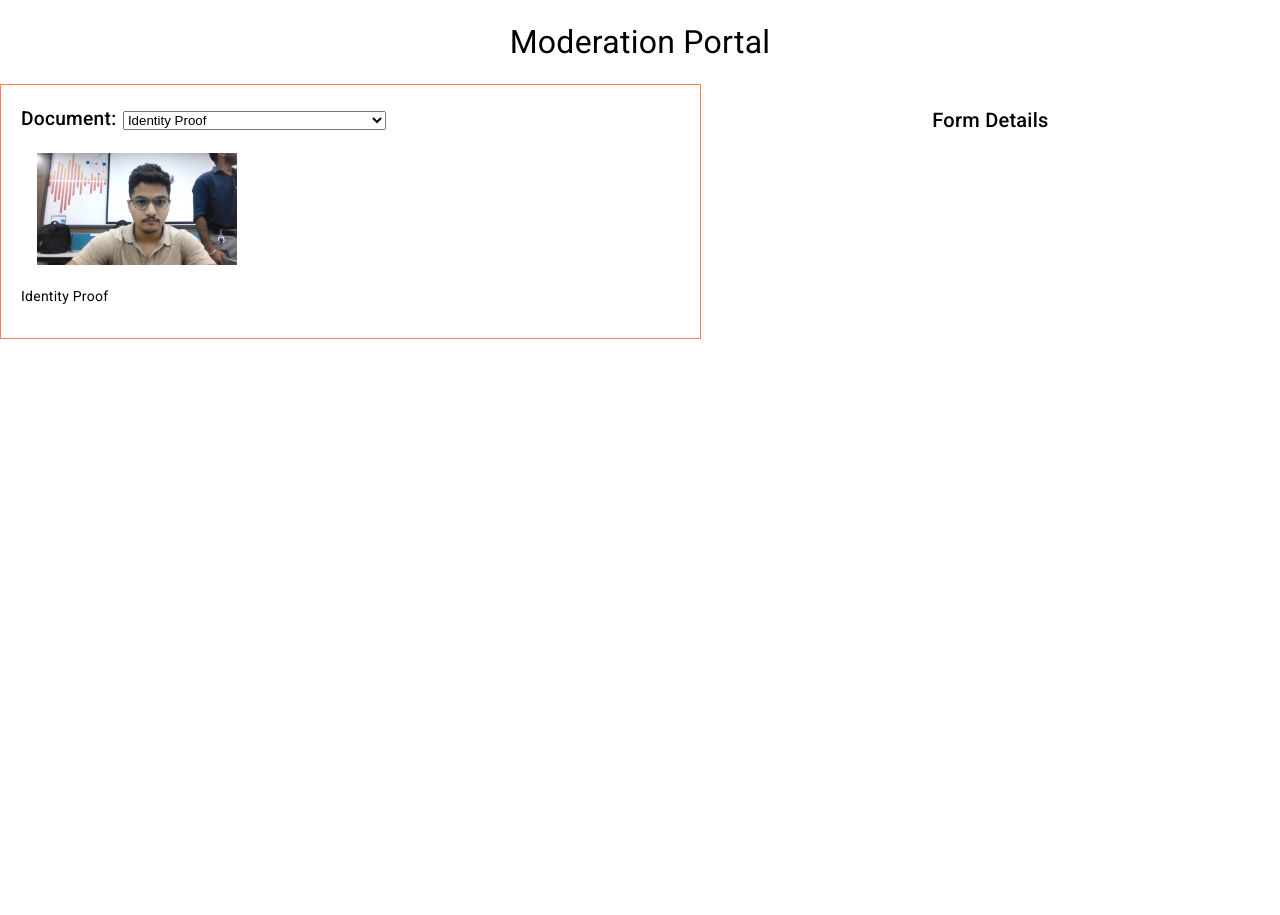
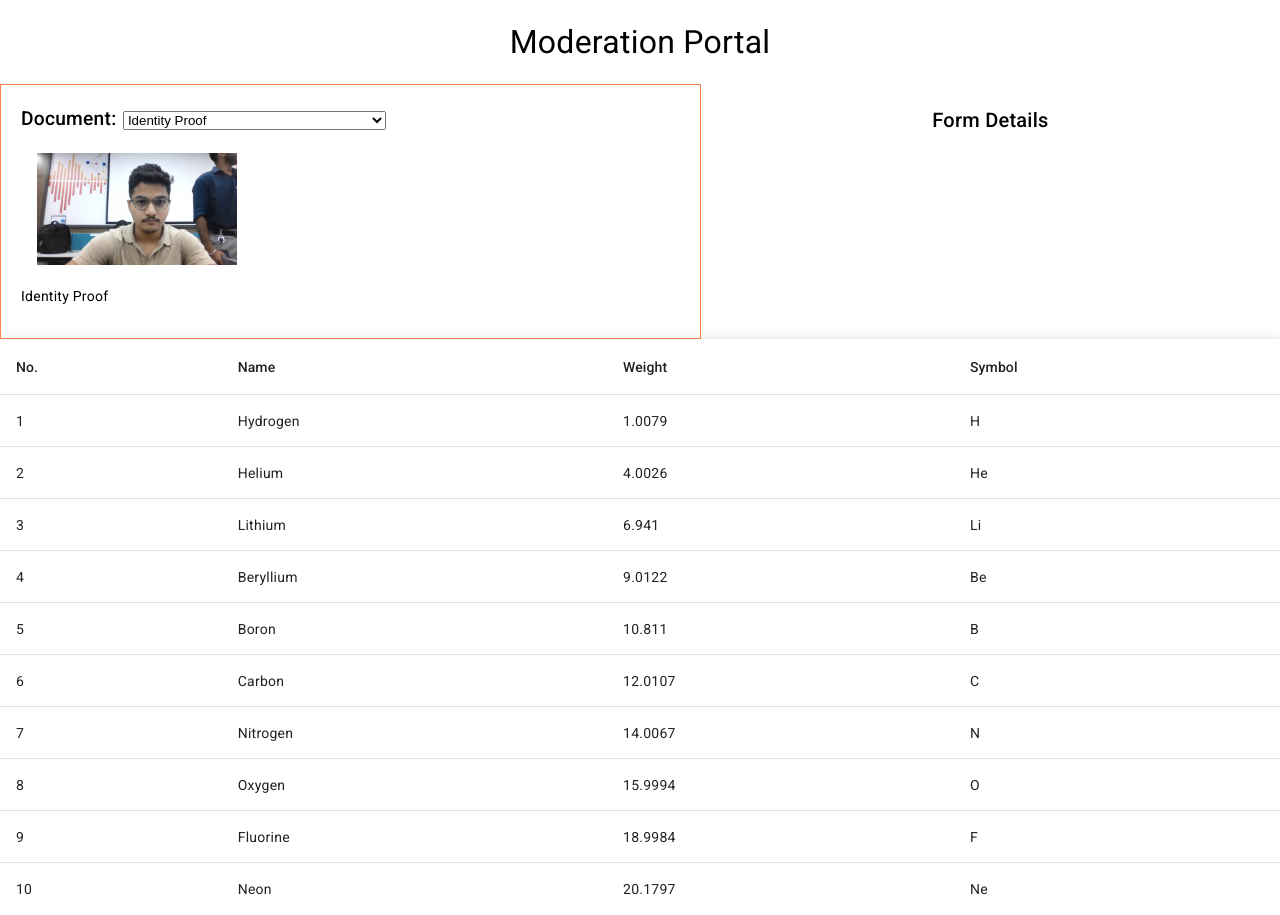
Before and after one commit to AbhitanshRIL/Mod-pro, an Angular app: page /list in a window 1280 px wide. Before the commit this address led to /. Before the commit the page ends 832 px from the top, so only its background shows below. Built offline with nearby package versions, Linux system fonts and the light colour scheme.

Commit message:
submission-table.component created

```diff
--- a/src/app/app-routing.module.ts
+++ b/src/app/app-routing.module.ts
@@ -1,7 +1,12 @@
 import { NgModule } from '@angular/core';
 import { RouterModule, Routes } from '@angular/router';
+import { SubmissionTableComponent } from './submission-table/submission-table.component';
 
-const routes: Routes = [];
+const routes: Routes = [
+  {path: '', pathMatch: 'full', redirectTo: 'list'},
+  {path: 'list', component: SubmissionTableComponent}
+
+];
 
 @NgModule({
   imports: [RouterModule.forRoot(routes)],
--- a/src/app/app.component.html
+++ b/src/app/app.component.html
@@ -1 +1,2 @@
 <app-moderation></app-moderation>
+<router-outlet></router-outlet>
--- /dev/null
+++ b/src/app/submission-table/submission-table.component.html
@@ -0,0 +1,32 @@
+<table mat-table [dataSource]="dataSource" class="mat-elevation-z8">
+
+    <!--- Note that these columns can be defined in any order.
+          The actual rendered columns are set as a property on the row definition" -->
+
+    <!-- Position Column -->
+    <ng-container matColumnDef="position">
+        <th mat-header-cell *matHeaderCellDef> No. </th>
+        <td mat-cell *matCellDef="let element"> {{element.position}} </td>
+    </ng-container>
+
+    <!-- Name Column -->
+    <ng-container matColumnDef="name">
+        <th mat-header-cell *matHeaderCellDef> Name </th>
+        <td mat-cell *matCellDef="let element"> {{element.name}} </td>
+    </ng-container>
+
+    <!-- Weight Column -->
+    <ng-container matColumnDef="weight">
+        <th mat-header-cell *matHeaderCellDef> Weight </th>
+        <td mat-cell *matCellDef="let element"> {{element.weight}} </td>
+    </ng-container>
+
+    <!-- Symbol Column -->
+    <ng-container matColumnDef="symbol">
+        <th mat-header-cell *matHeaderCellDef> Symbol </th>
+        <td mat-cell *matCellDef="let element"> {{element.symbol}} </td>
+    </ng-container>
+
+    <tr mat-header-row *matHeaderRowDef="displayedColumns"></tr>
+    <tr mat-row *matRowDef="let row; columns: displayedColumns;"></tr>
+</table>
--- /dev/null
+++ b/src/app/submission-table/submission-table.component.ts
@@ -0,0 +1,34 @@
+import {Component} from '@angular/core';
+import {MatTableModule} from '@angular/material/table';
+
+export interface PeriodicElement {
+  name: string;
+  position: number;
+  weight: number;
+  symbol: string;
+}
+
+const ELEMENT_DATA: PeriodicElement[] = [
+  {position: 1, name: 'Hydrogen', weight: 1.0079, symbol: 'H'},
+  {position: 2, name: 'Helium', weight: 4.0026, symbol: 'He'},
+  {position: 3, name: 'Lithium', weight: 6.941, symbol: 'Li'},
+  {position: 4, name: 'Beryllium', weight: 9.0122, symbol: 'Be'},
+  {position: 5, name: 'Boron', weight: 10.811, symbol: 'B'},
+  {position: 6, name: 'Carbon', weight: 12.0107, symbol: 'C'},
+  {position: 7, name: 'Nitrogen', weight: 14.0067, symbol: 'N'},
+  {position: 8, name: 'Oxygen', weight: 15.9994, symbol: 'O'},
+  {position: 9, name: 'Fluorine', weight: 18.9984, symbol: 'F'},
+  {position: 10, name: 'Neon', weight: 20.1797, symbol: 'Ne'},
+];
+
+@Component({
+  selector: 'app-submission-table',
+  templateUrl: './submission-table.component.html',
+  styleUrls: ['./submission-table.component.css'],
+  standalone: true,
+  imports: [MatTableModule],
+})
+export class SubmissionTableComponent {
+  displayedColumns: string[] = ['position', 'name', 'weight', 'symbol'];
+  dataSource = ELEMENT_DATA;
+}
```
Also changed, not shown: src/app/app.module.ts (+8 -3 lines), src/app/submission-table/submission-table.component.css (added), 1 other file (tests, documents, lock files or other folders).
